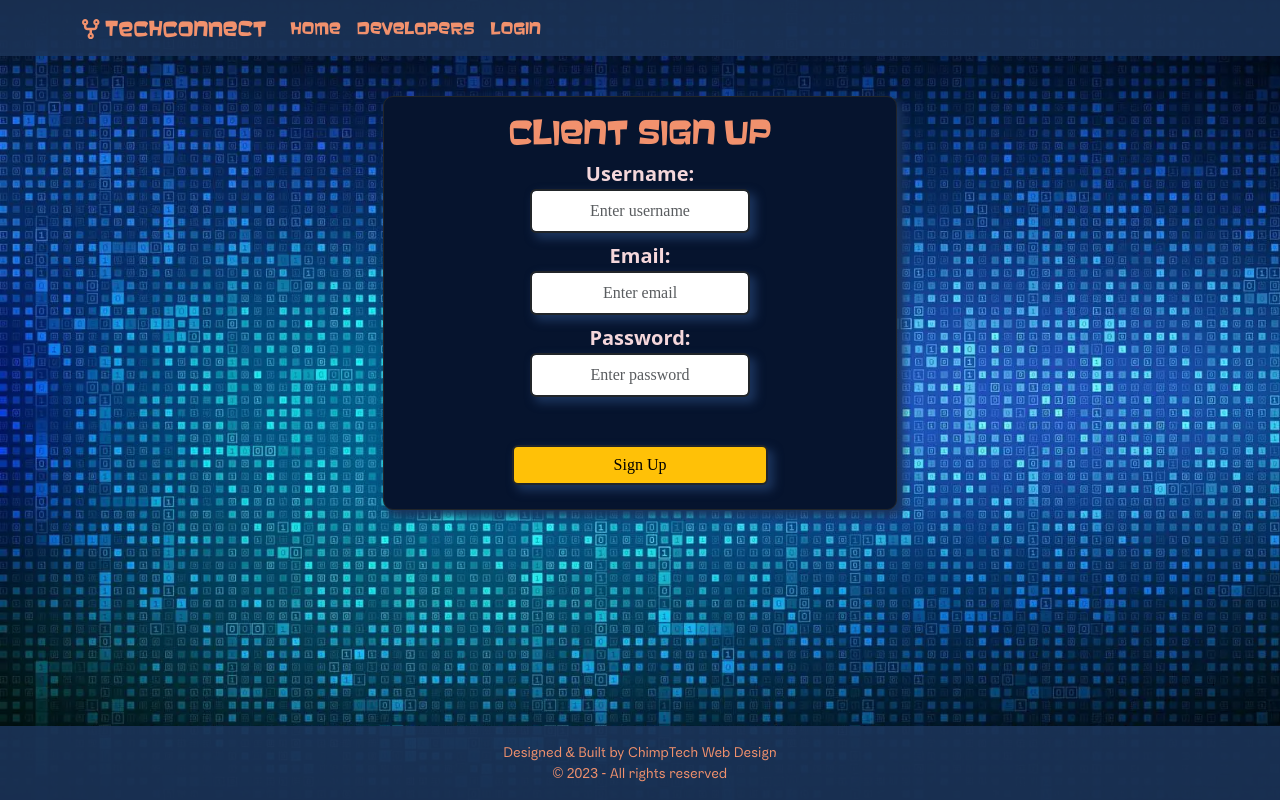
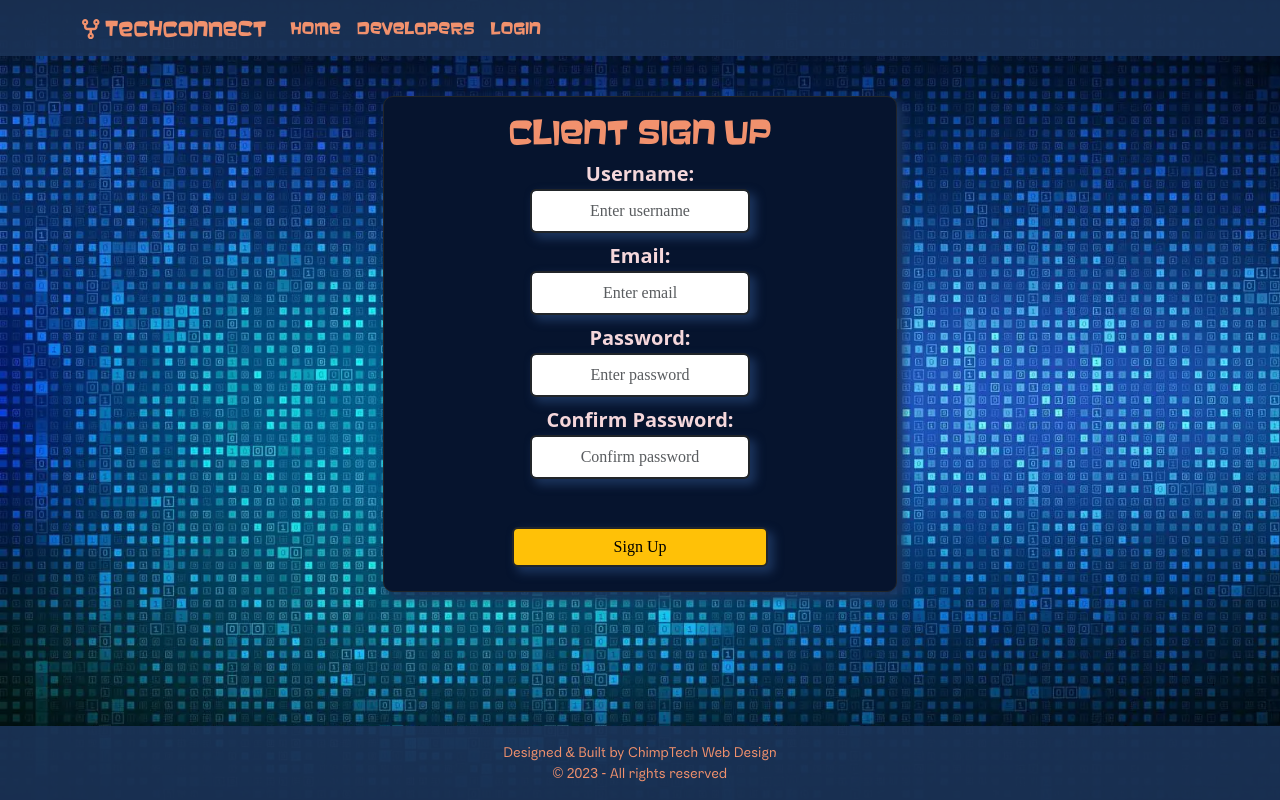
Before and after one commit to KSheridan86/TechConnect, a React (Create React App) app in the folder FrontEnd/: page /signup in a window 1280 px wide. Built offline with nearby package versions, Linux system fonts and the light colour scheme; no server answers; a web font is replaced by a local one.

Commit message:
password length and confirmation added

```diff
--- a/FrontEnd/src/views/SignUp.js
+++ b/FrontEnd/src/views/SignUp.js
@@ -24,6 +24,7 @@ const SignUp = ({ onLogin }) => {
     username: '',
     email: '',
     password: '',
+    confirm_password: '',
     account_type: accountType,
   };
   const [userData, setUserData] = useState(initialUserData);
@@ -95,7 +96,19 @@ const SignUp = ({ onLogin }) => {
     if (!userData.password.trim()) {
       newErrors.password = "Please enter a password";
       isValid = false;
+    } else if (userData.password.trim().length < 8) {
+      newErrors.password = "Password must be at least 8 characters";
+      isValid = false;
     }
+
+    // Validate confirm password
+  if (!userData.confirm_password?.trim()) {
+    newErrors.confirm_password = "Please confirm your password";
+    isValid = false;
+  } else if (userData.confirm_password !== userData.password) {
+    newErrors.confirm_password = "Passwords do not match";
+    isValid = false;
+  }
 
     setErrors(newErrors);
     return isValid;
@@ -250,6 +263,17 @@ const SignUp = ({ onLogin }) => {
                     {errors.password && (
                       <div className="text-danger">{errors.password}</div>
                     )}
+                    <label className="fw-bold fs-5">Confirm Password:</label>
+                    <input
+                      className="text-center border border-dark border-2 p-2 form-control mb-2 hand-writing"
+                      type="password"
+                      name="confirm_password"
+                      placeholder="Confirm password"
+                      onChange={handleInputChange}
+                    />
+                    {errors.confirm_password && (
+                      <div className="text-danger">{errors.confirm_password}</div>
+                    )}
                     <br />
                   </div>
                   <br />
```
Also changed, not shown: 1 other file (tests, documents, lock files or other folders).
